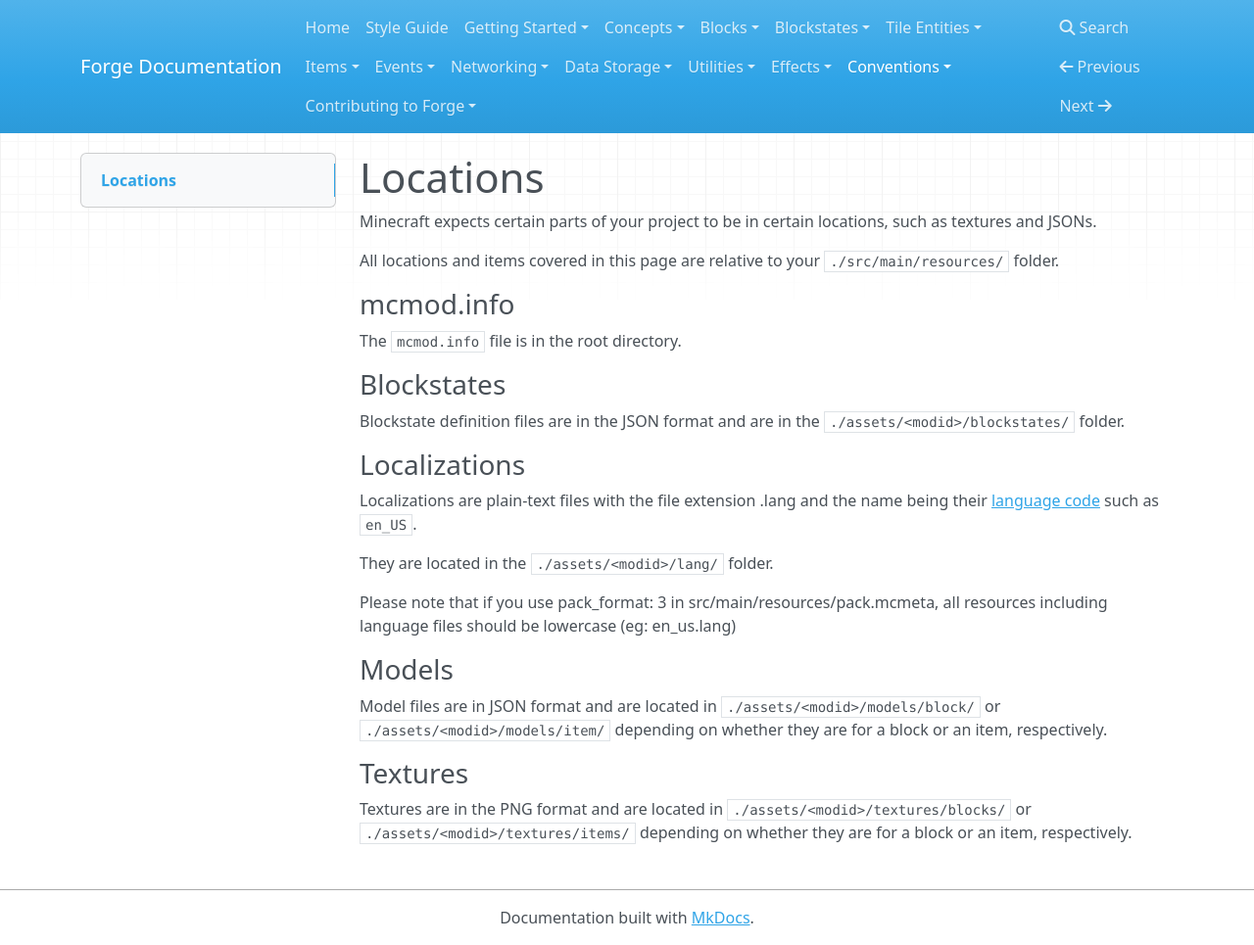
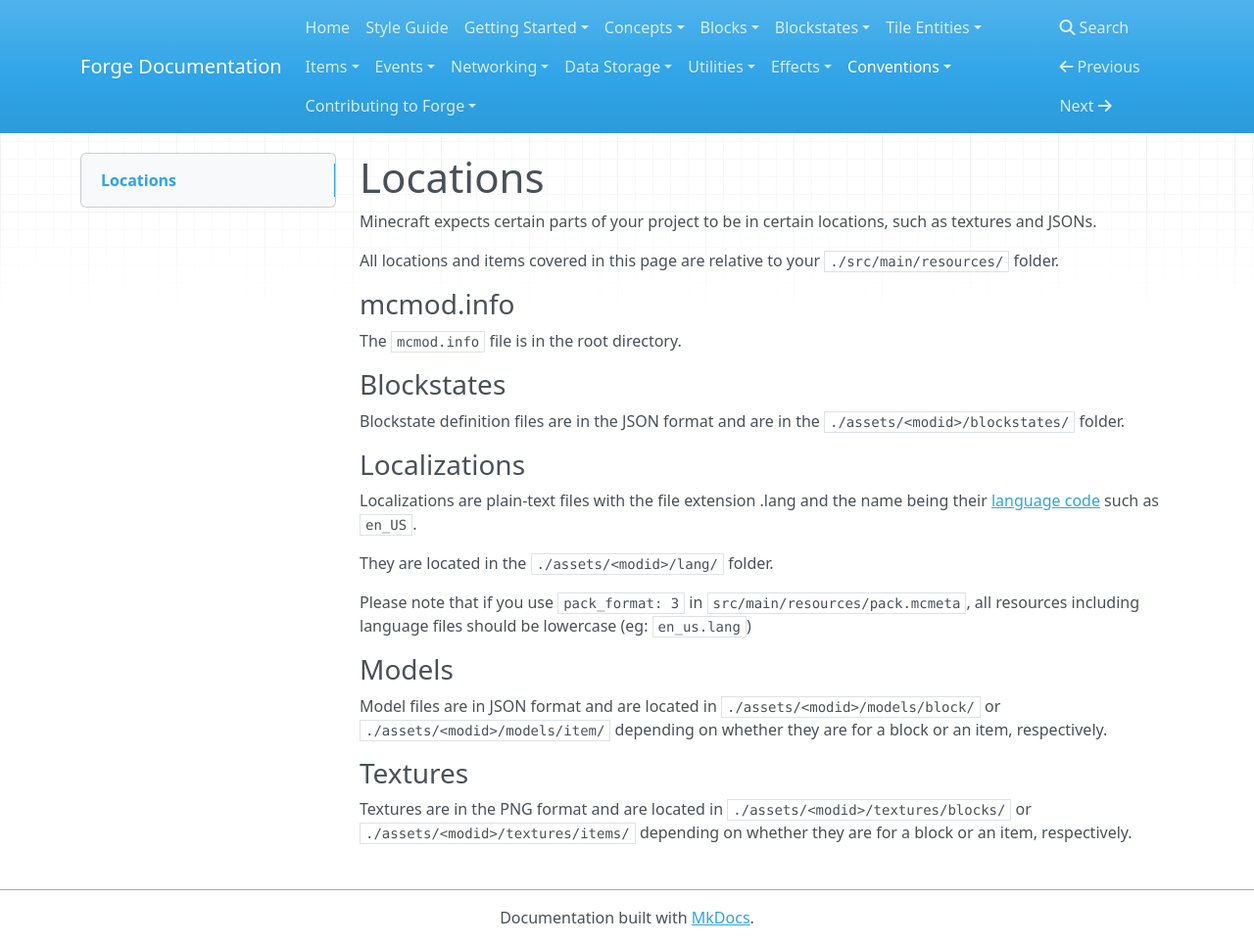
Before and after one commit to MinecraftForge/Documentation, an MkDocs documentation site: the page built from docs/conventions/locations.md, in a window 1280 px wide and 965 px high. Shown: the whole window at 98% size. Built offline with MkDocs 1.6.1, drawn with Linux system fonts in a browser that asks for light colours; nearby versions of some CDN libraries; old or Windows-style settings are respelled for this version of MkDocs.

Commit message:
Added code tags

```diff
--- a/docs/conventions/locations.md
+++ b/docs/conventions/locations.md
@@ -19,7 +19,7 @@ Localizations are plain-text files with the file extension .lang and the name be
 
 They are located in the `./assets/<modid>/lang/` folder.
 
-Please note that if you use pack_format: 3 in src/main/resources/pack.mcmeta, all resources including language files should be lowercase (eg: en_us.lang)
+Please note that if you use `pack_format: 3` in `src/main/resources/pack.mcmeta`, all resources including language files should be lowercase (eg: `en_us.lang`)
 
 ### Models
 
```
